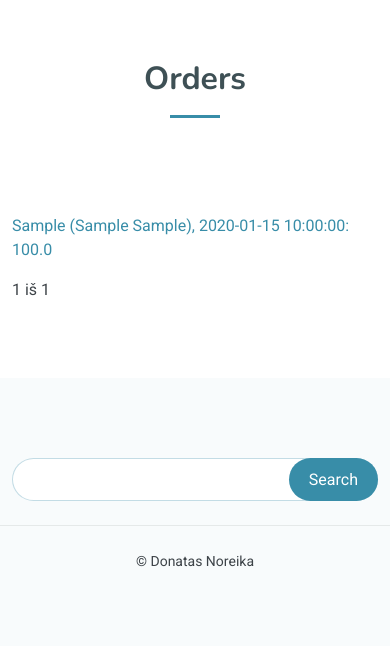
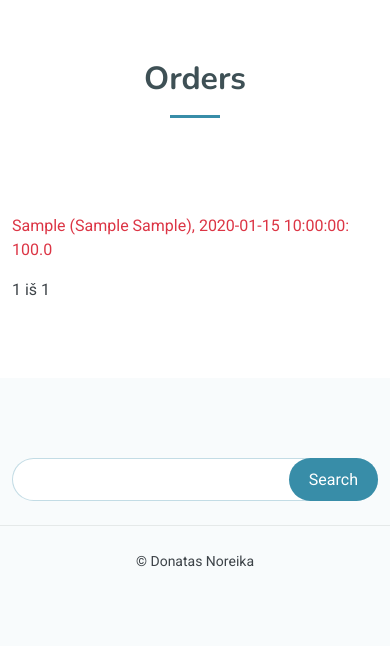
Before and after one commit to DonatasNoreika/autoservice_202406, a Django app: page /autoservice/orders/ in a window 390 px wide. Shown: the part 104-750 px from the top of the page. Run offline with Django 5.2, Linux system fonts and the light colour scheme; tables that the repository leaves empty hold one stand-in row (values such as "Sample post"); some libraries are stand-ins or nearby versions.

Commit message:
7: +Padaryti, kad jei automobilio gražinimo laikas praėjo, užsakymas būtų pažymimas raudona spalva.

```diff
--- a/mysite/autoservice/templates/order.html
+++ b/mysite/autoservice/templates/order.html
@@ -8,6 +8,7 @@
 
 <p><strong>Car: </strong>{{ order.car }}</p>
 <p><strong>Date: </strong>{{ order.date }}</p>
+<p><strong>Deadline: </strong>{{ order.deadline }}</p>
 <p><strong>Status: </strong>{{ order.get_status_display }}</p>
   <h3>Lines</h3>
   <table class="table table-hover">
--- a/mysite/autoservice/templates/orders.html
+++ b/mysite/autoservice/templates/orders.html
@@ -6,7 +6,7 @@
 
 {% block "content" %}
 {% for order in orders %}
-<p><a href="{% url 'order' order.pk %}">{{ order }}</a></p>
+<p><a href="{% url 'order' order.pk %}" class="{% if order.is_overdue %}text-danger{% endif %}">{{ order }}</a></p>
 {% endfor %}
 
 <div class="pagination">
--- a/mysite/autoservice/templates/user_orders.html
+++ b/mysite/autoservice/templates/user_orders.html
@@ -6,6 +6,6 @@
 
 {% block "content" %}
 {% for order in orders %}
-<p><a href="{% url 'order' order.pk %}">{{ order }}</a></p>
+<p><a href="{% url 'order' order.pk %}" class="{% if order.is_overdue %}text-danger{% endif %}">{{ order }}</a></p>
 {% endfor %}
 {% endblock %}
```
